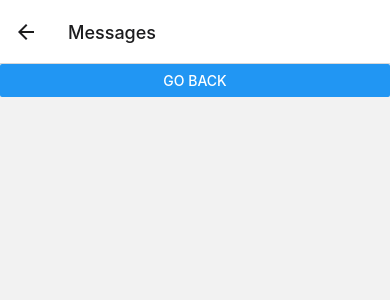
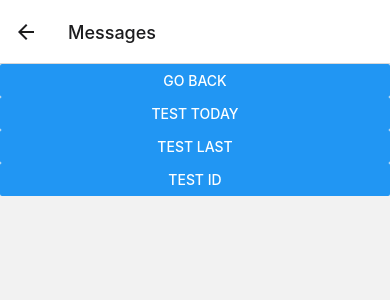
Before and after one commit to Lavreen/Public-Board, a React Native app in the folder PublicBoard/: screen /Messages in a window 390 px wide. Shown: the top 300 px of the page. Built offline with nearby package versions, Linux system fonts and the light colour scheme; no server answers.

Commit message:
rest api service

```diff
--- a/PublicBoard/src/app/containers/MessagesScreen.tsx
+++ b/PublicBoard/src/app/containers/MessagesScreen.tsx
@@ -1,13 +1,31 @@
-import React from 'react';
-import { View, Button } from 'react-native';
-import { useNavigation } from '@react-navigation/native';
+import React from "react";
+import { View, Button } from "react-native";
+import { useNavigation } from "@react-navigation/native";
+import { useGetTodayMessages, useGetLastMessages, useGetMessageById } from "../utils/Api";
 
 export default function MessagesScreen() {
-    const navigation = useNavigation();
-
-    return (
-        <View>
-            <Button title="Go Back" onPress={() => navigation.navigate('Home')}></Button>
-        </View>
-    );
+  const navigation = useNavigation();
+  const { data: { results: dataToday }} = useGetTodayMessages();
+  const { data: { results: dataLast }}  = useGetLastMessages();
+  const { data: dataId } = useGetMessageById("1");
+  return (
+    <View>
+      <Button
+        title="Go Back"
+        onPress={() => navigation.navigate("Home")}
+      ></Button>
+      <Button
+        title="Test Today"
+        onPress={async () => console.log(dataToday)}
+      ></Button>
+      <Button
+        title="Test Last"
+        onPress={async () => console.log(dataLast)}
+      ></Button>
+      <Button
+        title="Test Id"
+        onPress={async () => console.log(dataId)}
+      ></Button>
+    </View>
+  );
 }
--- /dev/null
+++ b/PublicBoard/src/app/utils/Api.tsx
@@ -0,0 +1,67 @@
+import { useState, useEffect } from "react";
+
+const API_BASE = "http://127.0.0.1:8000/";
+const TODAY_MESSAGES_URL =
+  API_BASE + "app_messages/actions/today_messages/";
+const LAST_MESSAGES_URL =
+  API_BASE + "app_messages/actions/last_messages/";
+const MESSAGE_BY_ID_URL =
+  API_BASE + "app_messages/actions/";
+
+export interface Message {
+  id: string;
+  data: string;
+}
+function isMessage(message: any): message is Message {
+  //typeguard
+  return typeof message.id === "string" && typeof message.data === "string";
+}
+
+
+function makeApiCall(http: string) {
+  return async (suffix?: String) => {
+    let finalUrl = http
+    if(suffix) { finalUrl += suffix }
+    console.log(finalUrl)
+    try {
+      const res = await fetch(finalUrl, {
+        method: "GET",
+        headers: {
+          Accept: "application/json",
+          "Content-Type": "application/json",
+        },
+      });
+      const data = await res.json();
+      return data;
+    } catch (err) {
+      console.error(err);
+      console.error(finalUrl);
+      return { results: []}
+    }
+  };
+}
+
+function makeUseFetch(apiRequest: (suffix?: String) => Promise<any>) {
+  return (suffix?: String) => {
+    const [data, setData] = useState<Message[]>([]);
+    const [loading, setLoading] = useState<boolean>(true);
+    const [error, setError] = useState<null | Error>(null);
+    useEffect(() => { // wtf
+      (async () => {
+        const results = await apiRequest(suffix)
+        setData(results)
+      })();
+    }, []);
+    return { loading, error, data };
+  };
+}
+
+const getTodayMessages = makeApiCall(TODAY_MESSAGES_URL)
+const getLastMessages = makeApiCall(LAST_MESSAGES_URL)
+const getMessageById = makeApiCall(MESSAGE_BY_ID_URL)
+
+export const useGetTodayMessages = makeUseFetch(getTodayMessages);
+export const useGetLastMessages = makeUseFetch(getLastMessages);
+export const useGetMessageById = makeUseFetch(getMessageById);
+
+export const useGetAllMessages = makeUseFetch(getTodayMessages);
```
Also changed, not shown: 2 other files (tests, documents, lock files or other folders).
